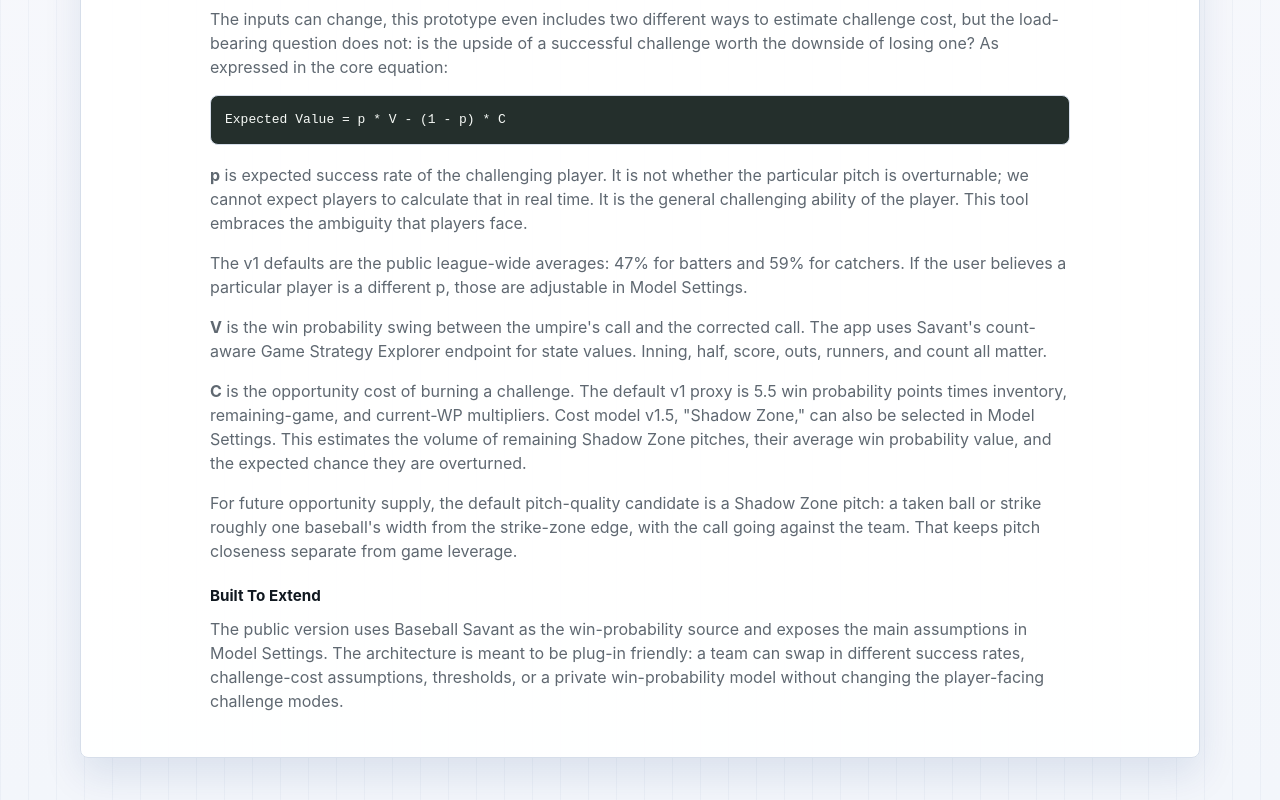
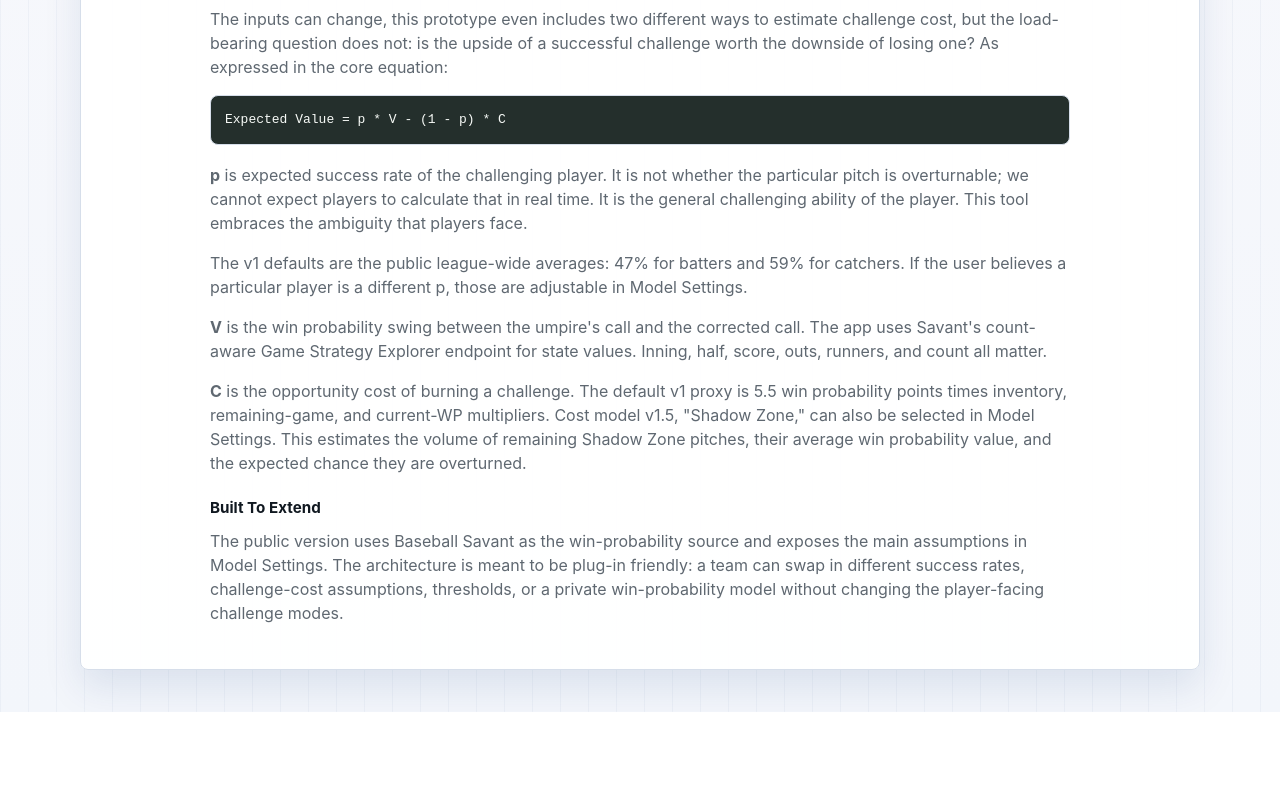
Before and after one commit to plitzmania/abs-challenge-app, a website: page app/public/index.html in a window 1280 px wide. Shown: the part 1000-1800 px from the top of the page. After the commit the page ends 1712 px from the top, so only its background shows below. Drawn offline with Linux system fonts and the light colour scheme; no server answers.

Commit message:
Remove Shadow Zone intro paragraph

```diff
--- a/app/public/index.html
+++ b/app/public/index.html
@@ -466,7 +466,6 @@
             <p>The v1 defaults are the public league-wide averages: 47% for batters and 59% for catchers. If the user believes a particular player is a different p, those are adjustable in Model Settings.</p>
             <p><strong>V</strong> is the win probability swing between the umpire's call and the corrected call. The app uses Savant's count-aware Game Strategy Explorer endpoint for state values. Inning, half, score, outs, runners, and count all matter.</p>
             <p><strong>C</strong> is the opportunity cost of burning a challenge. The default v1 proxy is 5.5 win probability points times inventory, remaining-game, and current-WP multipliers. Cost model v1.5, "Shadow Zone," can also be selected in Model Settings. This estimates the volume of remaining Shadow Zone pitches, their average win probability value, and the expected chance they are overturned.</p>
-            <p>For future opportunity supply, the default pitch-quality candidate is a Shadow Zone pitch: a taken ball or strike roughly one baseball's width from the strike-zone edge, with the call going against the team. That keeps pitch closeness separate from game leverage.</p>
             <h3>Built To Extend</h3>
             <p>The public version uses Baseball Savant as the win-probability source and exposes the main assumptions in Model Settings. The architecture is meant to be plug-in friendly: a team can swap in different success rates, challenge-cost assumptions, thresholds, or a private win-probability model without changing the player-facing challenge modes.</p>
           </div>
```
